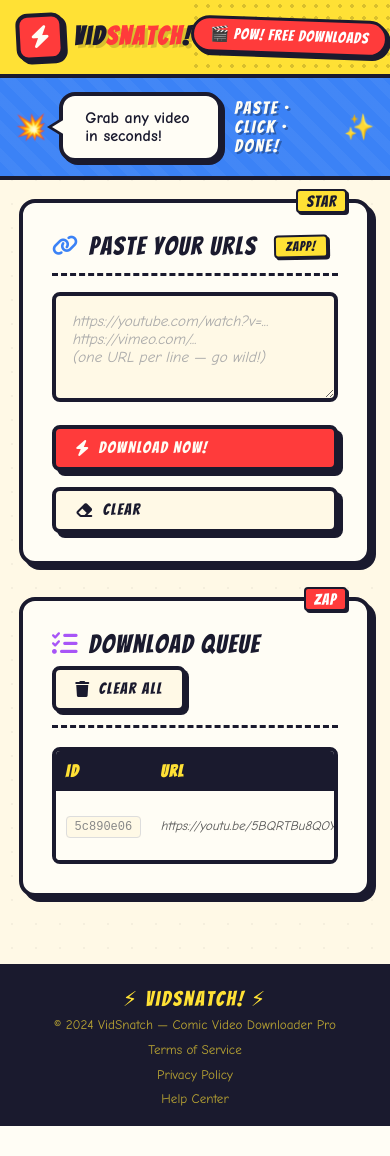
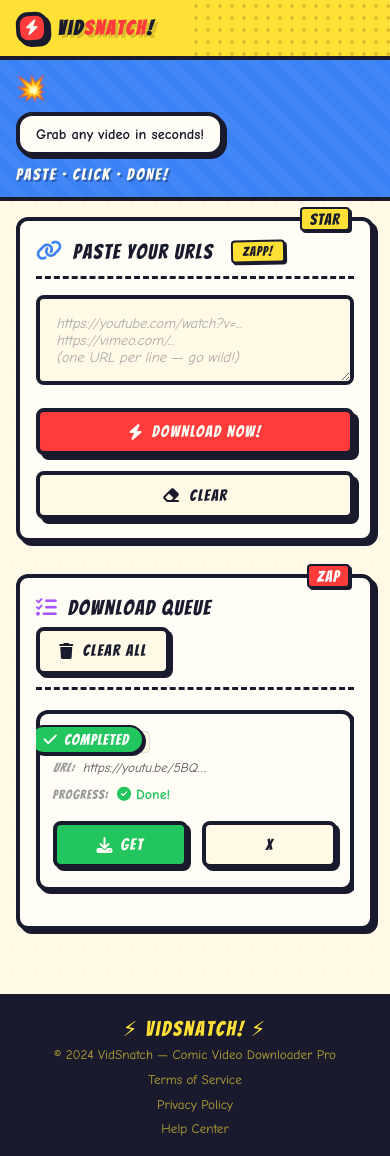
Before and after one commit to uju11/all-video-downloader-, a Flask app: page / in a window 390 px wide. Before the commit the page ends 1126 px from the top, so only its background shows below. Run offline with Flask 2, Linux system fonts and the light colour scheme; parts of the project's set-up code (start-up, migrations or seed data) failed here and were passed over; some libraries are stand-ins or nearby versions.

Commit message:
fix: ui update

```diff
--- a/templates/index.html
+++ b/templates/index.html
@@ -732,18 +732,129 @@
         margin-left: 0.5rem;
       }
 
+      /* ── TABLET (≤900px) ── */
+      @media (max-width: 900px) {
+        .header h1 { font-size: 1.8rem; }
+        .header-badge { font-size: 0.82rem; padding: 0.3rem 0.7rem; }
+        .content { padding: 1.5rem; }
+        .url-cell { max-width: 160px; }
+      }
+
+      /* ── MOBILE (≤768px) ── */
       @media (max-width: 768px) {
-        .header { padding: 0.8rem 1rem; }
-        .header h1 { font-size: 1.6rem; }
-        .nav-links { display: none; }
-        .content { padding: 1.2rem; }
-        .hero { padding: 0.9rem 1rem; gap: 0.8rem; }
-        .hero-text { font-size: 1.1rem; }
-        .btn { font-size: 1rem; padding: 0.65rem 1.2rem; }
+        /* Header */
+        .header {
+          padding: 0.75rem 1rem;
+          flex-wrap: wrap;
+          gap: 0.5rem;
+        }
+        .header h1 { font-size: 1.5rem; }
+        .header-badge { display: none; }   /* hides the badge on tiny screens */
+        .nav-links { display: none; }      /* hidden — replaced by nothing for now */
+        .logo-icon { width: 38px; height: 38px; font-size: 1.1rem; }
+
+        /* Hero */
+        .hero {
+          flex-direction: column;
+          align-items: flex-start;
+          padding: 0.9rem 1rem;
+          gap: 0.6rem;
+        }
+        .speech-bubble { font-size: 0.9rem; padding: 0.6rem 1rem; }
+        .speech-bubble::before, .speech-bubble::after { display: none; }
+        .hero-text { font-size: 1rem; }
+        .hero-stars:last-child { display: none; }
+
+        /* Content */
+        .content { padding: 1rem; }
+
+        /* Panels */
+        .input-panel, .queue-panel {
+          padding: 1.2rem 1rem;
+          border-radius: 12px;
+          box-shadow: 4px 4px 0 var(--ink);
+        }
+
+        /* Buttons */
+        .btn { font-size: 1rem; padding: 0.7rem 1.2rem; }
         .button-group { flex-direction: column; }
-        table { font-size: 0.82rem; }
-        th, td { padding: 0.7rem 0.6rem; }
+        .button-group .btn { width: 100%; justify-content: center; }
+
+        /* Queue header */
+        .queue-header { flex-direction: column; align-items: flex-start; }
+
+        /* ── CARD LAYOUT for task table on mobile ── */
+        /* Hide the standard table, show card view instead */
+        .table-wrap { border: none; }
+
+        table thead { display: none; }   /* hide column headers */
+
+        table, tbody, tr, td {
+          display: block;
+          width: 100%;
+        }
+
+        tbody tr {
+          background: var(--white);
+          border: var(--border-thick);
+          border-radius: 12px;
+          box-shadow: 3px 3px 0 var(--ink);
+          margin-bottom: 1rem;
+          padding: 0.8rem;
+          position: relative;
+        }
+
+        tbody tr:hover { background: var(--paper); }
+
+        td {
+          padding: 0.35rem 0;
+          border-bottom: none;
+          font-size: 0.88rem;
+        }
+
+        /* Label each cell using data-label (set by JS on mobile) */
+        td[data-label]::before {
+          content: attr(data-label) ': ';
+          font-family: 'Bangers', cursive;
+          font-size: 0.8rem;
+          letter-spacing: 1px;
+          color: #999;
+          margin-right: 0.3rem;
+        }
+
+        /* Status badge in top-right of card */
+        td:nth-child(4) {
+          position: absolute;
+          top: 0.7rem; right: 0.7rem;
+          padding: 0;
+        }
+
+        td:nth-child(4)::before { display: none; }
+
+        /* Action buttons full-width at bottom */
+        .action-cell {
+          text-align: left;
+          margin-top: 0.4rem;
+          display: flex;
+          gap: 0.5rem;
+          flex-wrap: wrap;
+        }
+
+        .action-cell .btn { flex: 1; justify-content: center; min-width: 80px; }
+
+        /* Footer */
         .footer-links { flex-direction: column; gap: 0.4rem; }
+      }
+
+      /* ── SMALL MOBILE (≤420px) ── */
+      @media (max-width: 420px) {
+        .header h1 { font-size: 1.25rem; }
+        .logo-icon { width: 32px; height: 32px; font-size: 0.95rem; }
+        .panel-title { font-size: 1.3rem; }
+        .queue-title { font-size: 1.3rem; }
+        textarea { min-height: 90px; font-size: 0.9rem; }
+        .modal-content { width: 95%; }
+        .modal-body { padding: 1.2rem; }
       }
     </style>
   </head>
@@ -1108,9 +1219,9 @@
               '<button class="btn btn-secondary btn-sm" onclick="removeTask(\'' + id + '\')">x</button>';
           }
 
-          tr.innerHTML = '<td><span class="task-id">' + shortId + '</span></td>' +
-            '<td class="url-cell" title="' + escapeHtml(info.url || '') + '">' + escapeHtml(info.url || '') + '</td>' +
-            '<td>' + progressHtml + '</td>' +
+          tr.innerHTML = '<td data-label="ID"><span class="task-id">' + shortId + '</span></td>' +
+            '<td data-label="URL" class="url-cell" title="' + escapeHtml(info.url || '') + '">' + escapeHtml(info.url || '') + '</td>' +
+            '<td data-label="Progress">' + progressHtml + '</td>' +
             '<td>' + statusBadge + '</td>' +
             '<td class="action-cell">' + action + '</td>';
           tbody.appendChild(tr);
```
